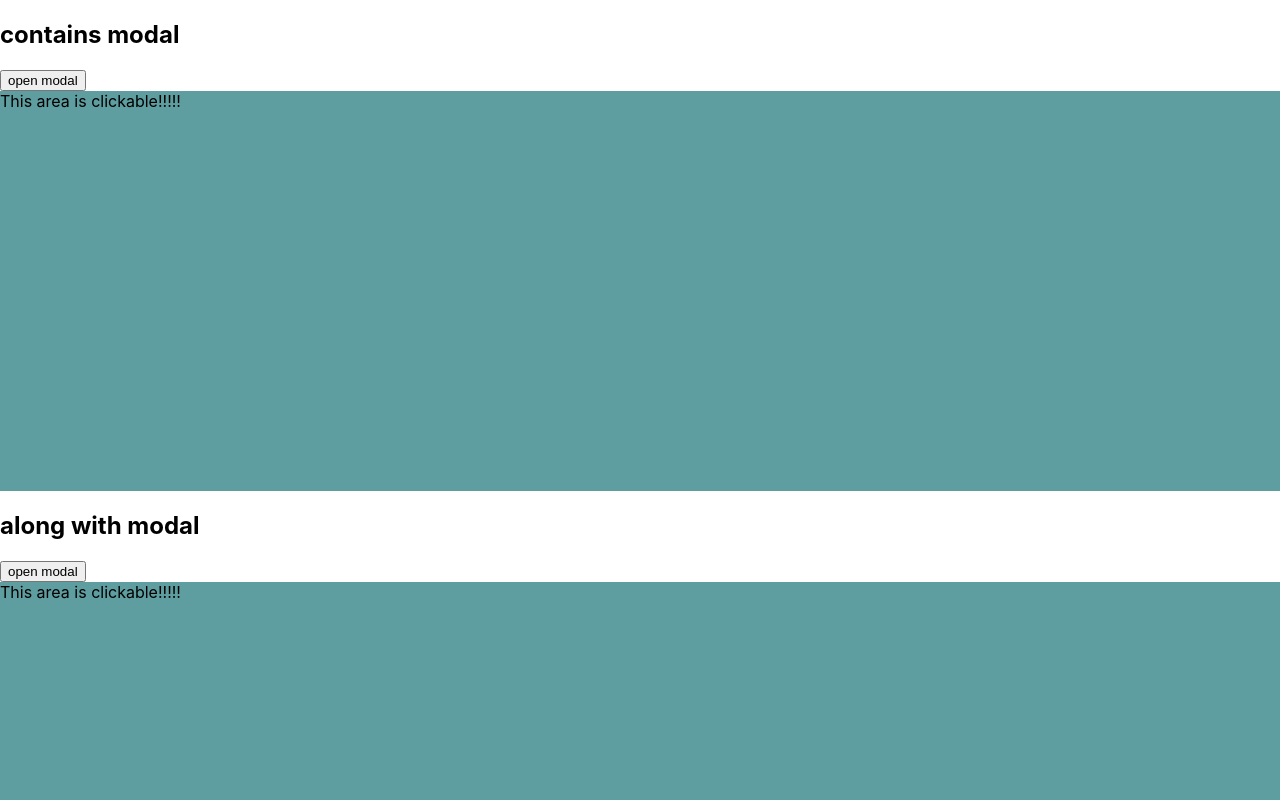
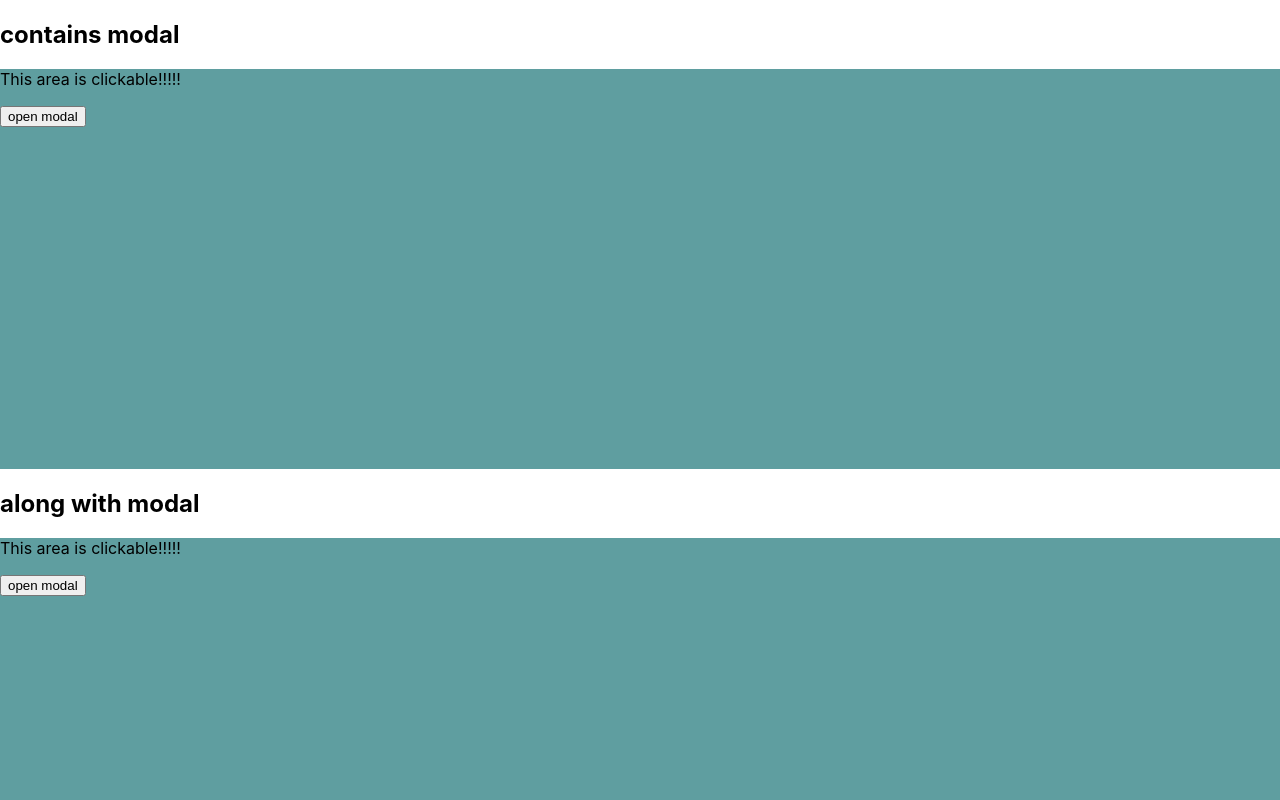
Before and after one commit to utgwkk/20210719-sketch-react-modal-vs-mouseevent, a React (Create React App) app: page / in a window 1280 px wide. Shown: the top 800 px of the page. Built offline with nearby package versions, Linux system fonts and the light colour scheme.

Commit message:
move open modal button inside container

```diff
--- a/src/ClickableAlongWithModal.tsx
+++ b/src/ClickableAlongWithModal.tsx
@@ -13,8 +13,12 @@ export const ClickableAlongWithModal = () => {
   return (
     <div>
       <h2>along with modal</h2>
-      <button onClick={() => setIsOpen(true)}>open modal</button>
-      <Clickable>This area is clickable!!!!!</Clickable>
+      <Clickable>
+        This area is clickable!!!!!
+        <p>
+          <button onClick={() => setIsOpen(true)}>open modal</button>
+        </p>
+      </Clickable>
       <Modal isOpen={isOpen} onRequestClose={handleRequestClose}>
         <div>
           <h2>Modal</h2>
--- a/src/ClickableContainsModal.tsx
+++ b/src/ClickableContainsModal.tsx
@@ -13,9 +13,11 @@ export const ClickableContainsModal = () => {
   return (
     <div>
       <h2>contains modal</h2>
-      <button onClick={() => setIsOpen(true)}>open modal</button>
       <Clickable>
         This area is clickable!!!!!
+        <p>
+          <button onClick={() => setIsOpen(true)}>open modal</button>
+        </p>
         <Modal isOpen={isOpen} onRequestClose={handleRequestClose}>
           <div>
             <h2>Modal</h2>
```
